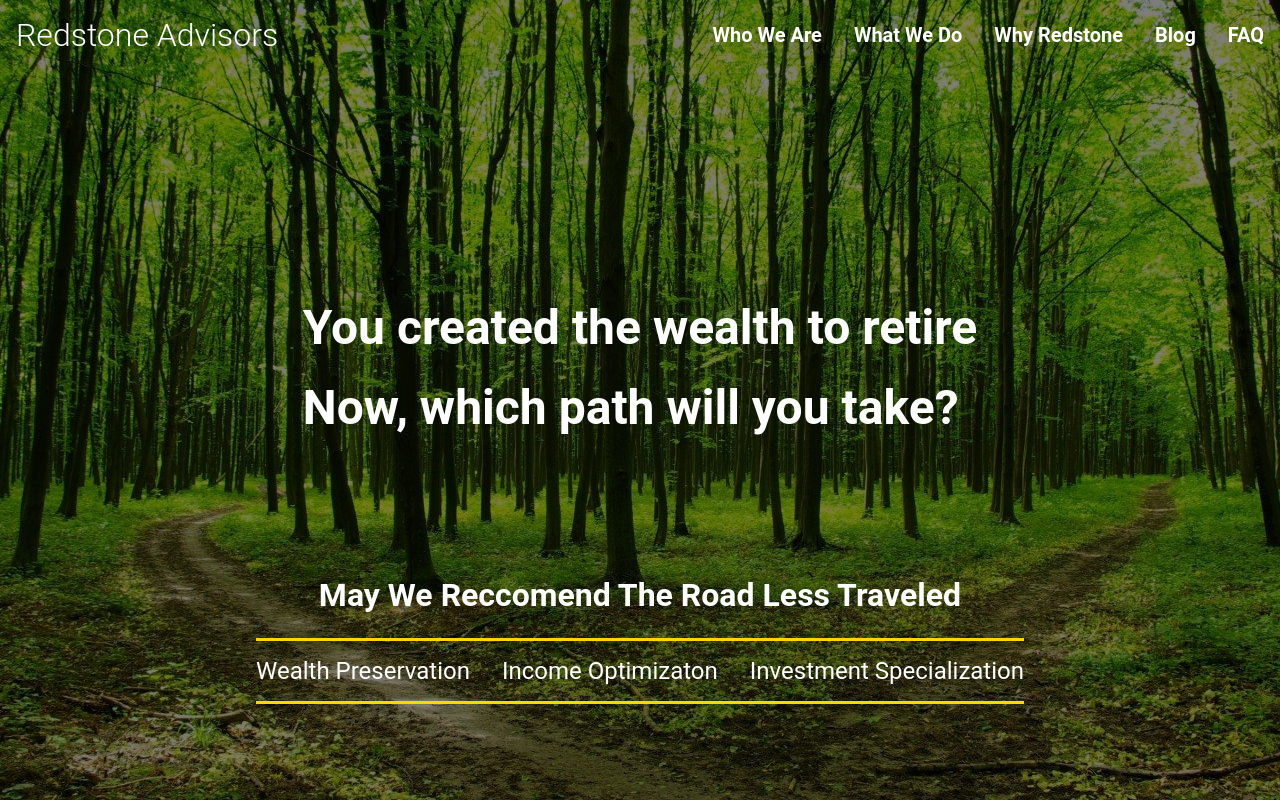
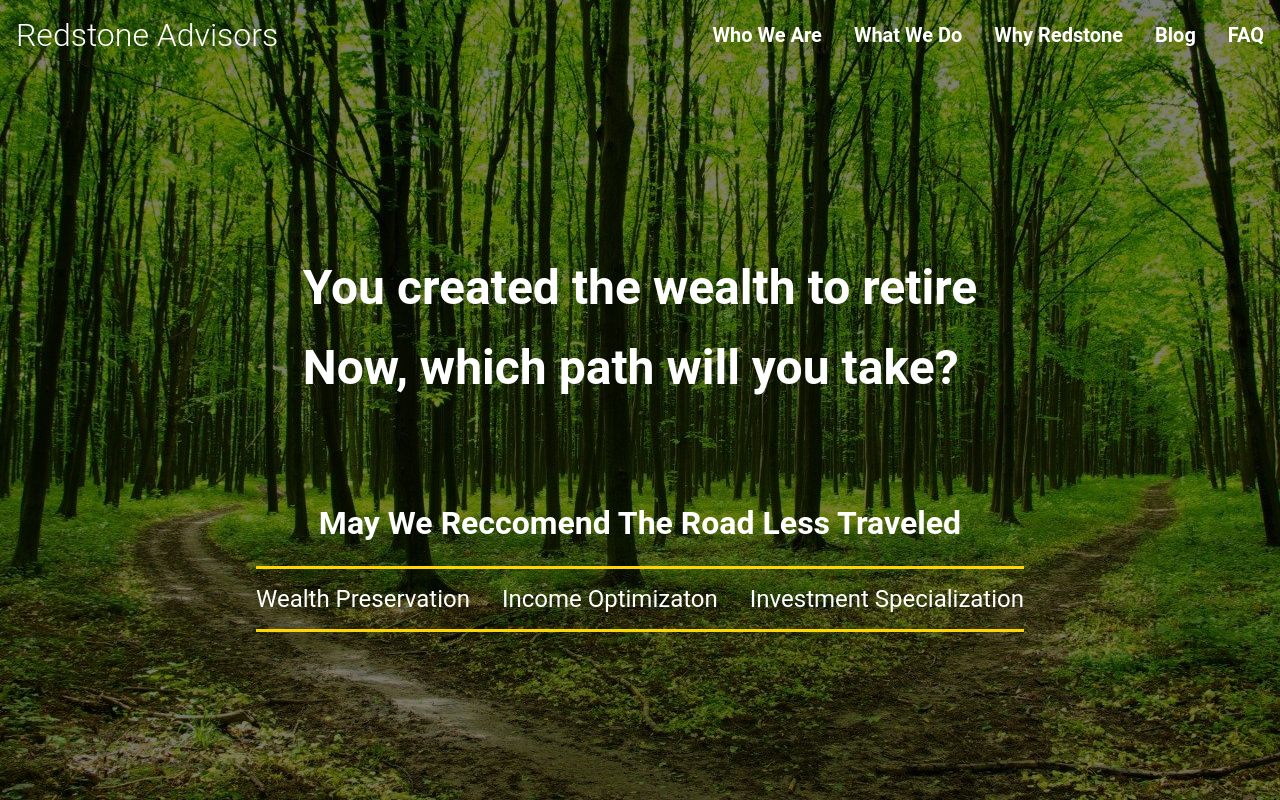
Before and after one commit to Redstone-Advisors/website, a React (Create React App) app: page / in a window 1280 px wide. Built offline with nearby package versions, Linux system fonts and the light colour scheme.

Commit message:
home page

```diff
--- a/src/pages/Home/Home.js
+++ b/src/pages/Home/Home.js
@@ -7,7 +7,7 @@ const Wrapper = styled.section`
   overflow-x:hidden;
   display: flex;
   flex-direction: row;
-  align-items: flex-end;
+  align-items: center;
   justify-content: center;
   position: relative;
 `;
@@ -43,7 +43,7 @@ color: #fff;
 line-height: 5rem;
 font-size: 3rem;
 width: max-content;
-margin: 0 auto 7rem auto;
+margin: 10rem auto 5rem auto;
 ${({ theme }) =>`@media (max-width: ${theme.screens.laptop}) {
  width:auto;
    padding:1rem;
```
